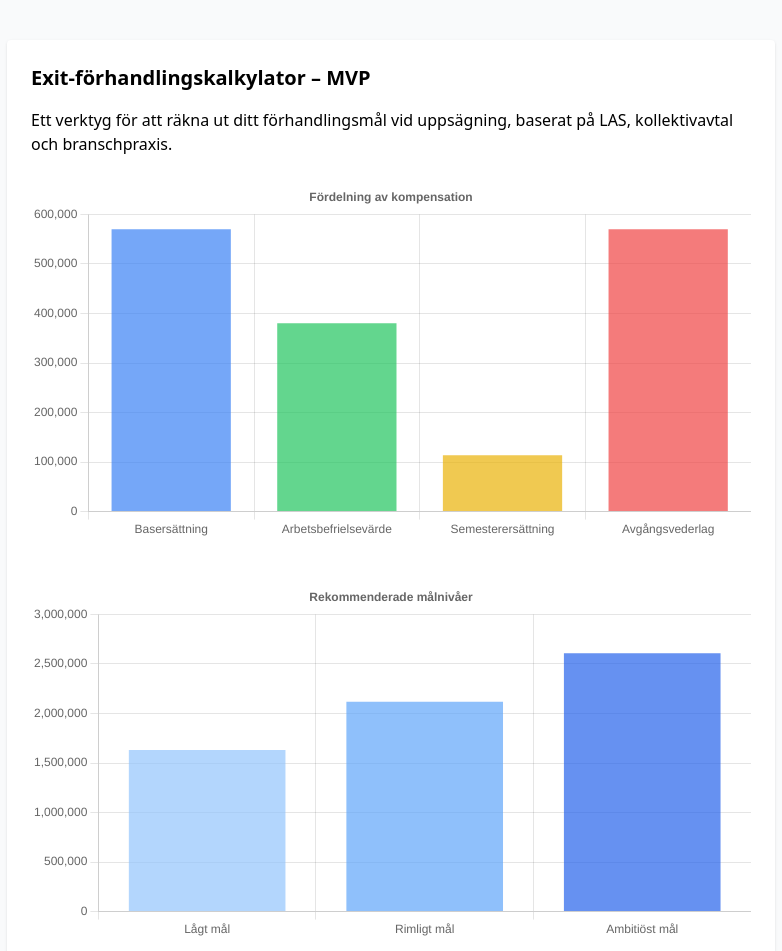
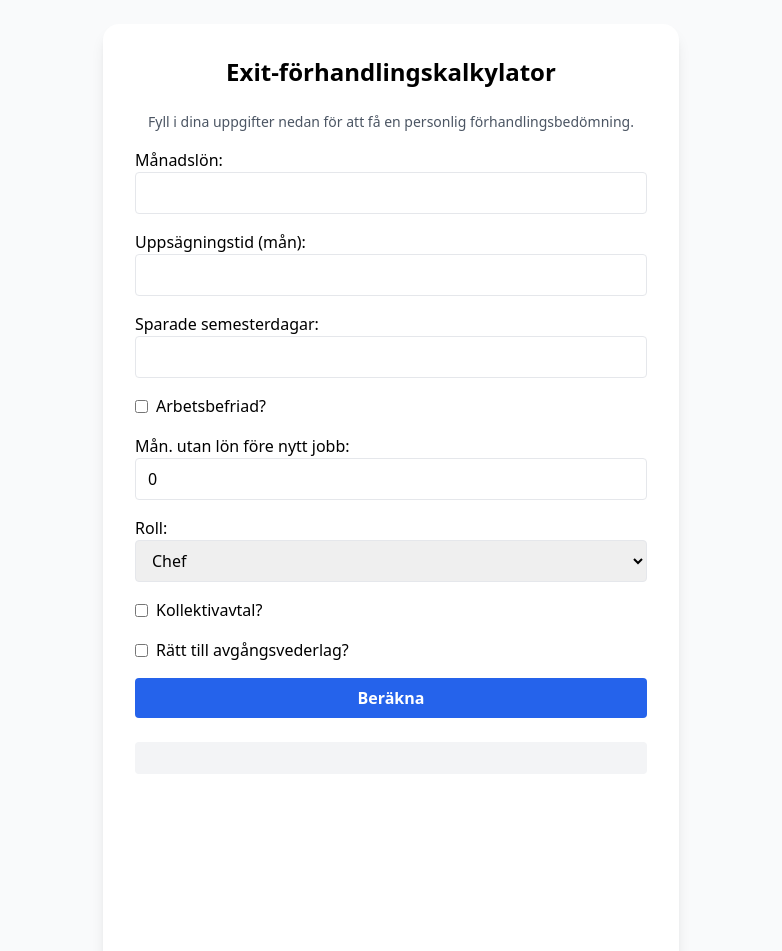
Before and after one commit to mrmanager59/exit-calculator, a plain HTML site: page index.html in a window 1280 px wide. Shown: the top 951 px of the page, without its empty margins (249-1031 px from the left). Drawn offline with nearby package versions, Linux system fonts and the light colour scheme.

Commit message:
Added input fields

```diff
--- a/index.html
+++ b/index.html
@@ -6,81 +6,39 @@
   <script src="https://cdn.tailwindcss.com"></script>
   <script src="https://cdn.jsdelivr.net/npm/chart.js"></script>
 </head>
-<body class="bg-gray-50 p-10">
-  <div class="max-w-3xl mx-auto bg-white p-6 rounded shadow">
-    <h1 class="text-xl font-bold mb-4">Exit-förhandlingskalkylator – MVP</h1>
-    <p class="mb-6">Ett verktyg för att räkna ut ditt förhandlingsmål vid uppsägning, baserat på LAS, kollektivavtal och branschpraxis.</p>
-    <canvas id="resultChart" class="mb-10"></canvas>
-    <canvas id="goalChart"></canvas>
+<body class="bg-gray-50 min-h-screen flex items-center justify-center p-6">
+  <div class="bg-white shadow-lg rounded-2xl p-8 max-w-xl w-full">
+    <h1 class="text-2xl font-bold mb-6 text-center">Exit-förhandlingskalkylator</h1>
+    <p class="mb-4 text-gray-600 text-sm text-center">Fyll i dina uppgifter nedan för att få en personlig förhandlingsbedömning.</p>
+    <form onsubmit="handleSubmit(event)" class="space-y-4">
+      <label class="block">Månadslön:
+        <input type="number" name="lon" required class="w-full border rounded px-3 py-2" />
+      </label>
+      <label class="block">Uppsägningstid (mån):
+        <input type="number" name="uppsagningstid" required class="w-full border rounded px-3 py-2" />
+      </label>
+      <label class="block">Sparade semesterdagar:
+        <input type="number" name="semesterdagar" class="w-full border rounded px-3 py-2" />
+      </label>
+      <div class="flex items-center"><input type="checkbox" name="arbetsbefriad" class="mr-2" />Arbetsbefriad?</div>
+      <label class="block">Mån. utan lön före nytt jobb:
+        <input type="number" name="manaderUtanLon" value="0" class="w-full border rounded px-3 py-2" />
+      </label>
+      <label class="block">Roll:
+        <select name="roll" class="w-full border rounded px-3 py-2">
+          <option value="Chef">Chef</option>
+          <option value="Senior specialist">Senior specialist</option>
+          <option value="Tjansteman">Tjänsteman</option>
+          <option value="Annat">Annat</option>
+        </select>
+      </label>
+      <div class="flex items-center"><input type="checkbox" name="kollektivavtal" class="mr-2" />Kollektivavtal?</div>
+      <div class="flex items-center"><input type="checkbox" name="harAvgangsvederlag" class="mr-2" />Rätt till avgångsvederlag?</div>
+      <button type="submit" class="bg-blue-600 text-white px-4 py-2 rounded w-full font-semibold">Beräkna</button>
+    </form>
+    <pre id="resultat" class="mt-6 bg-gray-100 p-4 rounded text-sm whitespace-pre-wrap"></pre>
+    <canvas id="resultChart" class="mt-6"></canvas>
+    <canvas id="goalChart" class="mt-6"></canvas>
   </div>
-  <script>
-    const resultat = {
-      basersattning: 570000,
-      arbetsbefrielsevarde: 380000,
-      semesterersattning: 114000,
-      avgangsvederlag: 570000,
-      lagtMal: 1630000,
-      rimligtMal: 2119000,
-      ambitiostMal: 2608000
-    };
-
-    const ctx1 = document.getElementById('resultChart').getContext('2d');
-    new Chart(ctx1, {
-      type: 'bar',
-      data: {
-        labels: ['Basersättning', 'Arbetsbefrielsevärde', 'Semesterersättning', 'Avgångsvederlag'],
-        datasets: [{
-          label: 'Belopp (kr)',
-          data: [
-            resultat.basersattning,
-            resultat.arbetsbefrielsevarde,
-            resultat.semesterersattning,
-            resultat.avgangsvederlag
-          ],
-          backgroundColor: [
-            'rgba(59, 130, 246, 0.7)',
-            'rgba(34, 197, 94, 0.7)',
-            'rgba(234, 179, 8, 0.7)',
-            'rgba(239, 68, 68, 0.7)'
-          ]
-        }]
-      },
-      options: {
-        responsive: true,
-        plugins: {
-          legend: { display: false },
-          title: { display: true, text: 'Fördelning av kompensation' }
-        }
-      }
-    });
-
-    const ctx2 = document.getElementById('goalChart').getContext('2d');
-    new Chart(ctx2, {
-      type: 'bar',
-      data: {
-        labels: ['Lågt mål', 'Rimligt mål', 'Ambitiöst mål'],
-        datasets: [{
-          label: 'Förhandlingsmål (kr)',
-          data: [
-            resultat.lagtMal,
-            resultat.rimligtMal,
-            resultat.ambitiostMal
-          ],
-          backgroundColor: [
-            'rgba(147, 197, 253, 0.7)',
-            'rgba(96, 165, 250, 0.7)',
-            'rgba(37, 99, 235, 0.7)'
-          ]
-        }]
-      },
-      options: {
-        responsive: true,
-        plugins: {
-          legend: { display: false },
-          title: { display: true, text: 'Rekommenderade målnivåer' }
-        }
-      }
-    });
-  </script>
 </body>
 </html>
```
